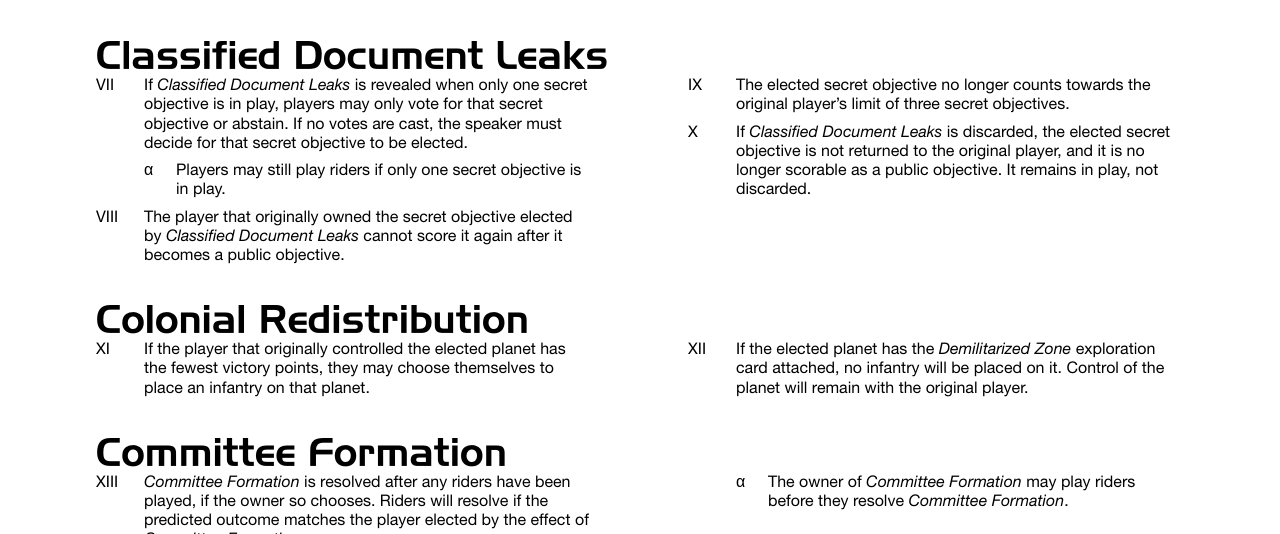
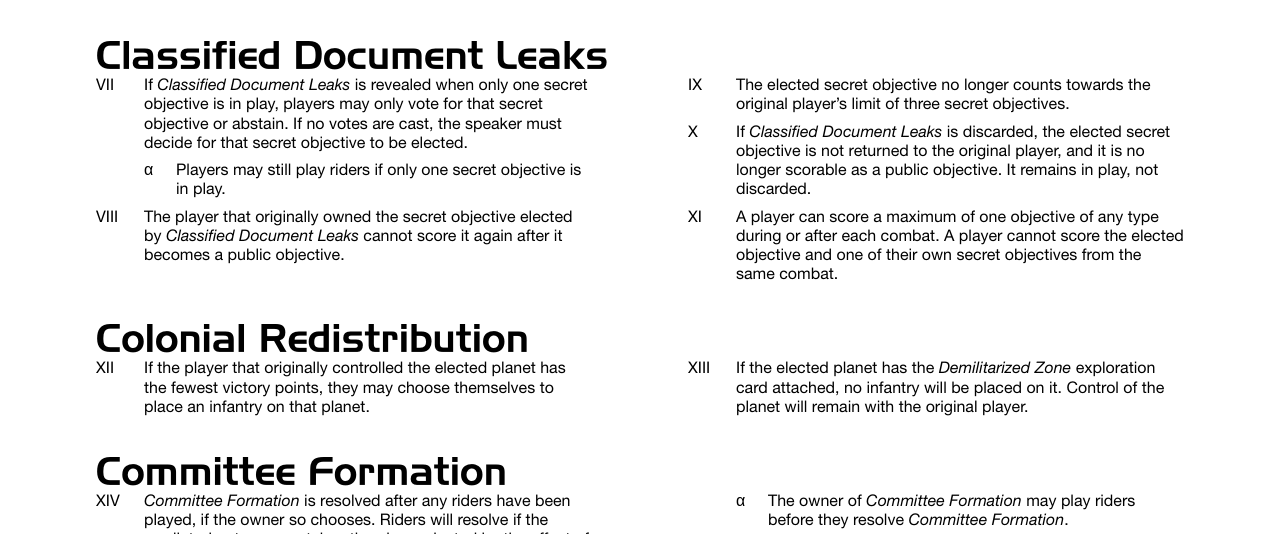
Before and after one commit to bradleysigma/tirules, a PHP site: page /C_agendas.php in a window 1280 px wide. Shown: the part 1017-1551 px from the top of the page. Run offline with PHP 8.4, Linux system fonts and the light colour scheme.

Commit message:
Update C_agendas.php

```diff
--- a/C_agendas.php
+++ b/C_agendas.php
@@ -43,6 +43,7 @@
     <li>The player that originally owned the secret objective elected by <i>Classified Document Leaks</i> cannot score it again after it becomes a public objective.</li>
     <li>The elected secret objective no longer counts towards the original player&rsquo;s limit of three secret objectives.</li>
     <li>If <i>Classified Document Leaks</i> is discarded, the elected secret objective is not returned to the original player, and it is no longer scorable as a public objective. It remains in play, not discarded.</li>
+    <li>A player can score a maximum of one objective of any type during or after each combat. A player cannot score the elected objective and one of their own secret objectives from the same combat.</li>
     </ol>
 
 <h1>Colonial Redistribution</h1>
```
